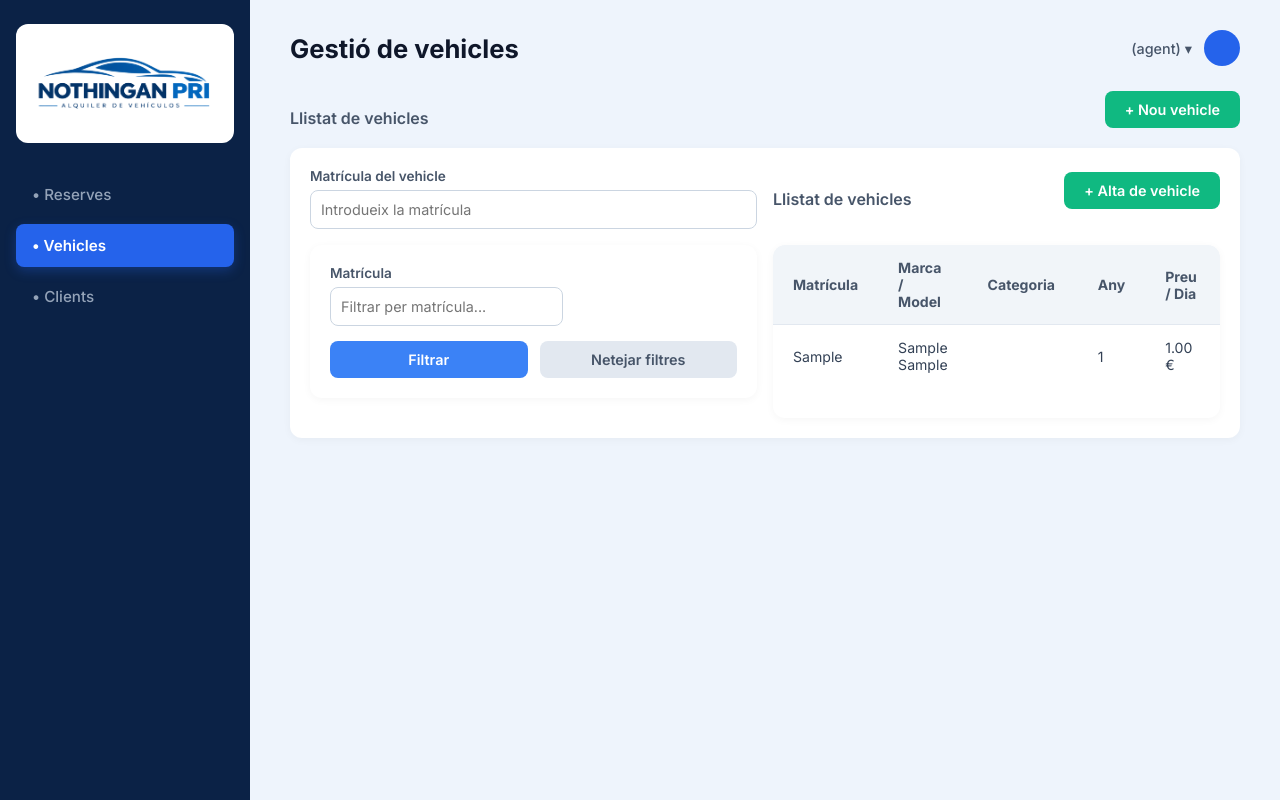
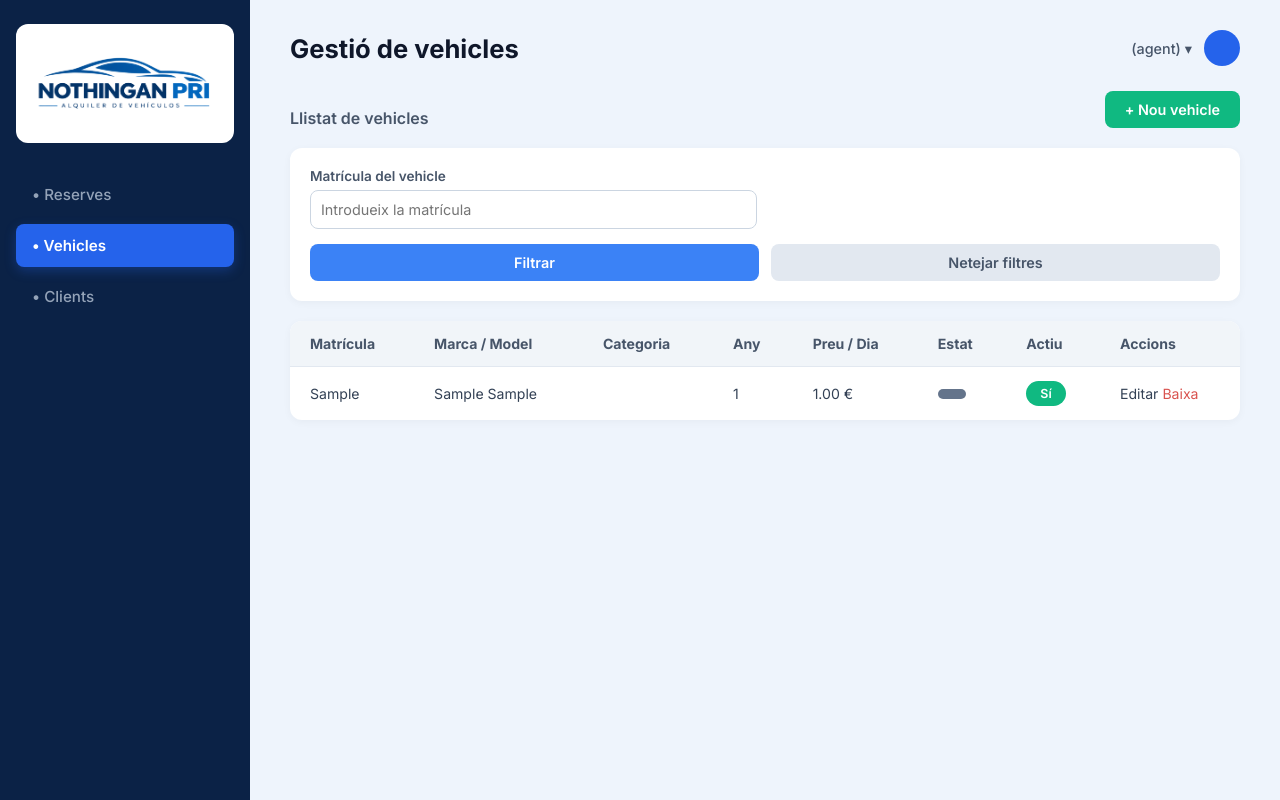
Before and after one commit to alejandrolorente7/Projecte_Nothingan_Pri, a Spring Boot app: page /web/vehicles/all in a window 1280 px wide. Run offline with Spring Boot 4, Linux system fonts and the light colour scheme; tables that the repository leaves empty hold one stand-in row (values such as "Sample post").

Commit message:
Modificacions de vista de Vehicles, i solucio de problemas de introducció de matricula duplicada.

```diff
--- a/src/main/java/cat/copernic/Projecte1/controller/VehicleController.java
+++ b/src/main/java/cat/copernic/Projecte1/controller/VehicleController.java
@@ -18,11 +18,13 @@ import org.springframework.web.bind.annotation.PathVariable;
 import org.springframework.web.bind.annotation.PostMapping;
 import org.springframework.web.bind.annotation.RequestMapping;
 import org.springframework.web.bind.annotation.RequestParam;
+import org.springframework.web.servlet.mvc.support.RedirectAttributes;
 
 /**
  *
  * @author facu
  */
+
 @Controller
 @RequestMapping("/web/vehicles")
 @Scope("request")
@@ -30,30 +32,23 @@ public class VehicleController {
 
     Logger logger = LoggerFactory.getLogger(VehicleController.class);
 
-    @PostConstruct
-    private void init() {
-
-    }
-
     @Autowired
     private VehicleLogic vehicleLogic;
 
     @GetMapping("/all")
     public String findAll(@RequestParam(name = "matricula", required = false) String matricula, Model model) {
-
         logger.debug("Getting all vehicles with filter: " + matricula);
 
         List<Vehicle> llista = vehicleLogic.findByMatricula(matricula);
 
         model.addAttribute("vehicle", llista);
-        model.addAttribute("matricula", matricula); // Reté la cerca al quadre de text
+        model.addAttribute("matricula", matricula);
 
         return "vehicles-list";
     }
 
     @GetMapping("/new")
     public String getForm(Model model) {
-
         logger.debug("Creating new vehicle...");
 
         Vehicle p = new Vehicle(0, "", "", "", 0, Categoria.SUV, BigDecimal.ZERO, "");
@@ -61,34 +56,50 @@ public class VehicleController {
         model.addAttribute("vehicle", p);
 
         return "edit-vehicle";
-
     }
 
     @PostMapping("/save")
-    public String save(@ModelAttribute("vehicle") Vehicle vehicle) {
-
+    public String save(@ModelAttribute("vehicle") Vehicle vehicle, RedirectAttributes redirectAttributes) {
         logger.debug("Saving vehicle " + vehicle);
 
-        vehicleLogic.saveVehicle(vehicle);
+        // 1. Validar si la matrícula ya existe antes de tocar la base de datos
+        if (vehicleLogic.existsByMatricula(vehicle.getMatricula(), vehicle.getId())) {
+            redirectAttributes.addFlashAttribute("error", "La matrícula '" + vehicle.getMatricula() + "' ja està registrada al sistema!");
+            redirectAttributes.addFlashAttribute("vehicle", vehicle);
+
+            // Redirigir según si se estaba creando o editando
+            if (vehicle.getId() > 0) {
+                return "redirect:/web/vehicles/edit/" + vehicle.getId();
+            } else {
+                return "redirect:/web/vehicles/new";
+            }
+        }
+
+        // 2. Intentar guardar y capturar posibles excepciones residuales
+        try {
+            vehicleLogic.saveVehicle(vehicle);
+            redirectAttributes.addFlashAttribute("missatge", "Vehicle desat correctament!");
+        } catch (org.springframework.dao.DataIntegrityViolationException e) {
+            logger.error("Error de duplicitat a la base de dades", e);
+            redirectAttributes.addFlashAttribute("error", "Error: La matrícula introduïda ja existeix.");
+            return "redirect:/web/vehicles/new";
+        }
 
         return "redirect:/web/vehicles/all";
-
     }
 
     @GetMapping("/delete/{id}")
-    public String deleteById(@PathVariable("id") Long vehicleId) {
-
+    public String deleteById(@PathVariable("id") Long vehicleId, RedirectAttributes redirectAttributes) {
         logger.debug("Deleting vehicle " + vehicleId);
 
         vehicleLogic.deleteVehicleById(vehicleId);
+        redirectAttributes.addFlashAttribute("missatge", "Vehicle eliminat correctament.");
 
         return "redirect:/web/vehicles/all";
-
     }
 
     @GetMapping("/edit/{id}")
     public String editById(@PathVariable("id") Long vehicleId, Model model) {
-
         logger.debug("Editing product " + vehicleId);
 
         Vehicle vehicle = vehicleLogic.getVehicleById(vehicleId);
@@ -100,6 +111,4 @@ public class VehicleController {
         model.addAttribute("vehicle", vehicle);
         return "edit-vehicle";
     }
-
-
 }
--- a/src/main/java/cat/copernic/Projecte1/repository/VehicleRepository.java
+++ b/src/main/java/cat/copernic/Projecte1/repository/VehicleRepository.java
@@ -13,10 +13,9 @@ import org.springframework.data.jpa.repository.JpaRepository;
  */
 public interface VehicleRepository extends JpaRepository<Vehicle , Long>{
 
-    // Método para coincidencia parcial (ej. buscar "123" encuentra "1234ABC")
     List<Vehicle> findByMatriculaContainingIgnoreCase(String matricula);
 
-    // O si solo quieres coincidencia exacta, usa:
-    // Optional<Vehicle> findByMatricula(String matricula);
+    Optional<Vehicle> findByMatriculaIgnoreCase(String matricula);
+
     List<Vehicle> findByEstatVehicleAndActiuTrue(EstatVehicle estatVehicle);
 }
--- a/src/main/resources/application.properties
+++ b/src/main/resources/application.properties
@@ -3,7 +3,7 @@ spring.application.name=Projecte1
 #=================== JPA ===============
 spring.datasource.url=jdbc:mysql://localhost:3306/Projecte1?createDatabaseIfNotExist=true
 spring.datasource.username=root
-spring.datasource.password=root
+spring.datasource.password=123456
 spring.datasource.driver-class-name=com.mysql.cj.jdbc.Driver
 #spring.jpa.hibernate.ddl-auto=create
 spring.jpa.hibernate.ddl-auto=update
--- a/src/main/resources/templates/vehicles-list.html
+++ b/src/main/resources/templates/vehicles-list.html
@@ -14,7 +14,8 @@
                 <div class="logo-container">
                     <a th:href="@{/web/usuaris/login}">
                         <img th:src="@{/img/logo.png}" alt="Nothingan Pri" class="logo">
-                    </a>        </div>
+                    </a>
+                </div>
 
                 <nav class="nav-menu">
                     <a th:href="@{/web/reserves/all}">• Reserves</a>
@@ -34,13 +35,9 @@
                     </div>
                 </header>
 
-        <div th:if="${missatge}"
-             class="alert-success"
-             th:text="${missatge}"></div>
-
-        <div th:if="${error}"
-             class="alert-error"
-             th:text="${error}"></div>
+                <!-- Mensajes de éxito y error -->
+                <div th:if="${missatge}" class="alert-success" th:text="${missatge}"></div>
+                <div th:if="${error}" class="alert-error" th:text="${error}"></div>
 
                 <div class="top-bar">
                     <h3>Llistat de vehicles</h3>
@@ -53,7 +50,6 @@
                 <!-- Filtre per matrícula -->
                 <div class="table-card" style="padding: 20px; margin-bottom: 20px;">
                     <form th:action="@{/web/vehicles/all}" method="get">
-
                         <div class="form-grid">
                             <div class="form-group">
                                 <label for="matricula">Matrícula del vehicle</label>
@@ -63,46 +59,11 @@
                                        placeholder="Introdueix la matrícula"
                                        th:value="${matricula}">
                             </div>
-                </header>
-
-                <div th:if="${missatge}"
-                     class="alert-success"
-                     th:text="${missatge}"></div>
-
-                <div th:if="${error}"
-                     class="alert-error"
-                     th:text="${error}"></div>
-
-                <div class="top-bar">
-                    <h3>Llistat de vehicles</h3>
-
-                    <a th:href="@{/web/vehicles/new}" class="btn btn-add">
-                        + Alta de vehicle
-                    </a>
-                </div>
-
-                <!-- Filtres de vehicles -->
-                <div class="table-card" style="padding: 20px; margin-bottom: 20px;">
-                    <form th:action="@{/web/vehicles/all}" method="get">
-                        <div class="form-grid">
-                            <div class="form-group">
-                                <label for="matricula">Matrícula</label>
-                                <input type="text"
-                                       id="matricula"
-                                       name="matricula"
-                                       placeholder="Filtrar per matrícula..."
-                                       th:value="${param.matricula}">
-                            </div>
                         </div>
 
                         <div class="button-group" style="margin-top: 15px;">
-                            <button type="submit" class="btn btn-filter">
-                                Filtrar
-                            </button>
-
-                            <a th:href="@{/web/vehicles/all}" class="btn btn-cancel">
-                                Netejar filtres
-                            </a>
+                            <button type="submit" class="btn btn-filter">Filtrar</button>
+                            <a th:href="@{/web/vehicles/all}" class="btn btn-cancel">Netejar filtres</a>
                         </div>
                     </form>
                 </div>
@@ -124,7 +85,6 @@
                         </thead>
 
                         <tbody>
-                            <!-- Iteració sobre la llista de vehicles (${vehicle}) -->
                             <tr th:each="v : ${vehicle}">
                                 <td th:text="${v.matricula}">1234ABC</td>
                                 <td th:text="${v.marca + ' ' + v.model}">Seat Ibiza</td>
@@ -136,7 +96,7 @@
                                 <td>
                                     <span class="badge"
                                           th:classappend="${v.estatVehicle != null and v.estatVehicle.name() == 'Disponible'} ? ' badge-validat' : ' badge-baixa'"
-                                          th:text="${v.estatVehicle}">Disponible</span>
+                                          th:text="${estatVehicle}">Disponible</span>
                                 </td>
                                 <td>
                                     <span th:if="${v.actiu}" class="badge badge-validat">Sí</span>
@@ -144,7 +104,6 @@
                                 </td>
                                 <td class="actions-cell">
                                     <a th:href="@{/web/vehicles/edit/{id}(id=${v.id})}">Editar</a>
-
                                     <a th:href="@{/web/vehicles/delete/{id}(id=${v.id})}"
                                        class="action-link"
                                        style="color: var(--danger-color, #d9534f);"
@@ -154,7 +113,6 @@
                                 </td>
                             </tr>
 
-                            <!-- Missatge quan no hi ha vehicles -->
                             <tr th:if="${#lists.isEmpty(vehicle)}">
                                 <td colspan="8" class="empty-state">
                                     No s'han trobat vehicles registrats.
```
Also changed, not shown: src/main/java/cat/copernic/Projecte1/logic/VehicleLogic.java (+22 -10 lines), src/main/resources/templates/edit-vehicle.html (+3 -4 lines). Lines whose indentation alone changed are shown as unchanged.
